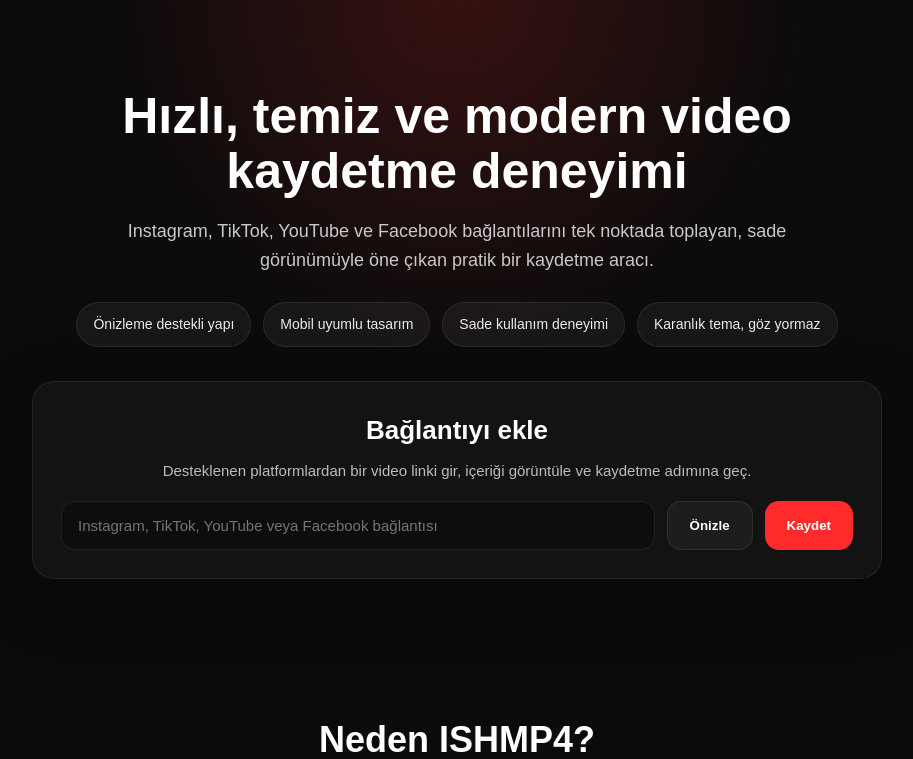
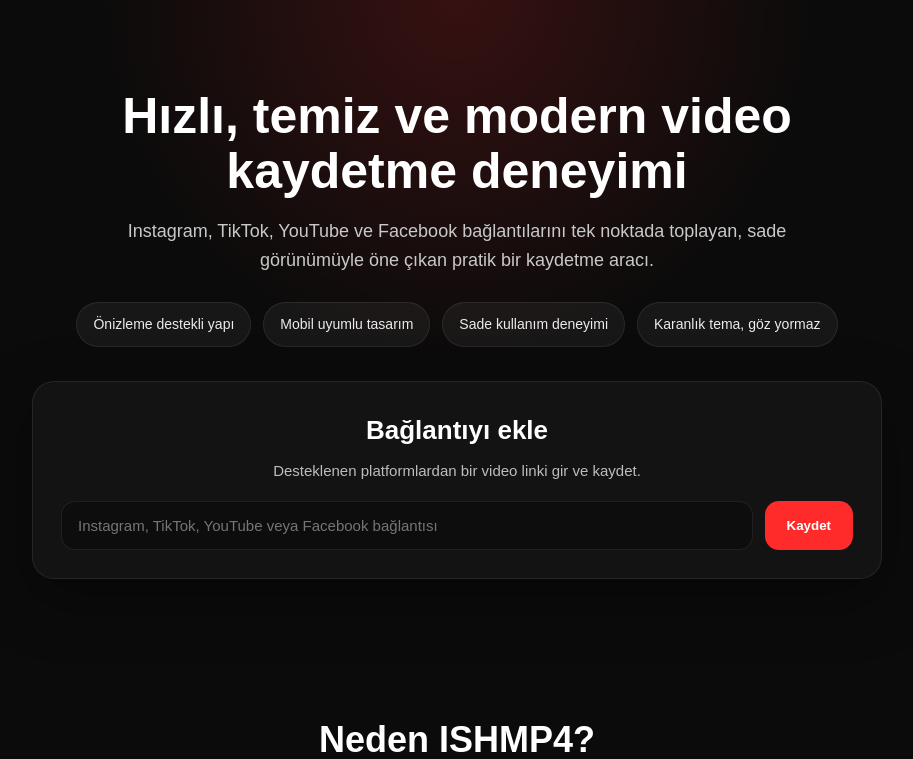
Before and after one commit to Marburg0001/-SHMP4, a Flask app: page / in a window 1280 px wide. Shown: the part 83-842 px from the top of the page, without its empty margins (183-1096 px from the left). Run offline with Flask 3, Linux system fonts and the light colour scheme; some libraries are stand-ins or nearby versions.

Commit message:
Update index.html

```diff
--- a/templates/index.html
+++ b/templates/index.html
@@ -340,16 +340,20 @@
         <div class="badge">Karanlık tema, göz yormaz</div>
       </div>
 
-      <div class="download-box">
-        <h2>Bağlantıyı ekle</h2>
-        <p>Desteklenen platformlardan bir video linki gir, içeriği görüntüle ve kaydetme adımına geç.</p>
-        <div class="input-row">
-          <input type="text" placeholder="Instagram, TikTok, YouTube veya Facebook bağlantısı" />
-          <button class="btn btn-secondary">Önizle</button>
-          <button class="btn btn-primary">Kaydet</button>
-        </div>
-      </div>
-    </div>
+<div class="download-box">
+  <h2>Bağlantıyı ekle</h2>
+  <p>Desteklenen platformlardan bir video linki gir ve kaydet.</p>
+
+  <form action="/download" method="post" class="input-row">
+    <input
+      type="text"
+      name="url"
+      placeholder="Instagram, TikTok, YouTube veya Facebook bağlantısı"
+      required
+    />
+    <button type="submit" class="btn btn-primary">Kaydet</button>
+  </form>
+</div>
   </section>
 
   <section class="section" id="ozellikler">
```
